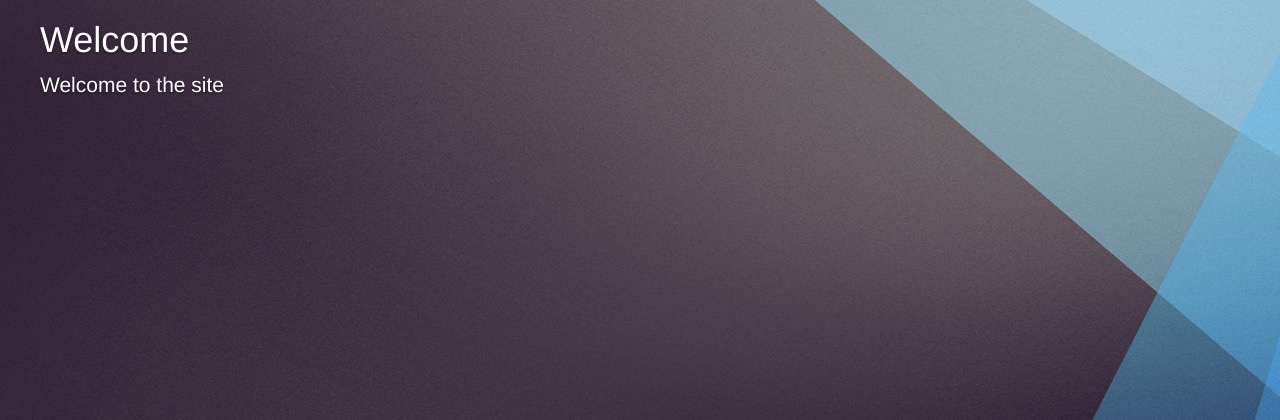
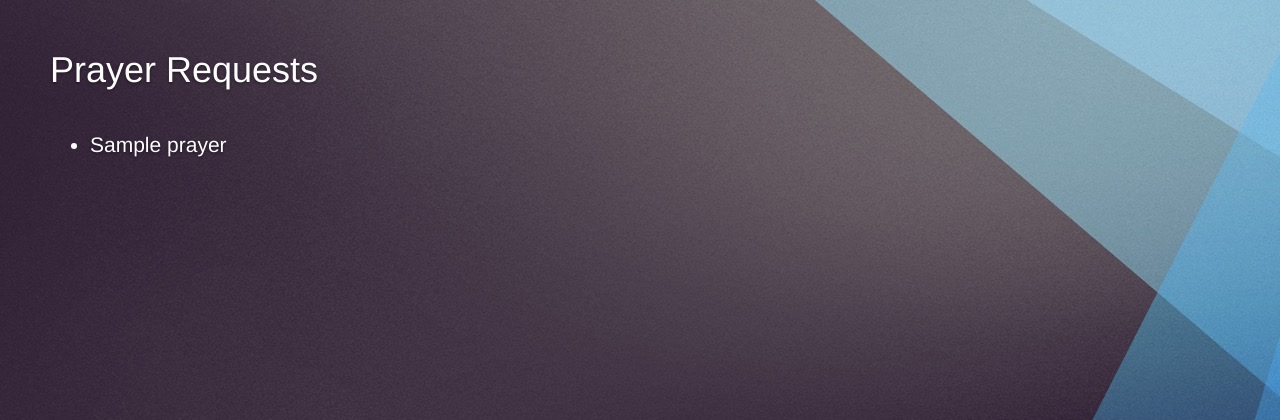
Before and after one commit to dellintosh/celebrate-praynow, a Symfony app: template app/app/Resources/views/index.html.twig in a window 1280 px wide. Shown: the top 420 px of the page. Run offline with Twig, Linux system fonts and the light colour scheme; the template is opened without the code that fills it: most values are stand-ins (such as "Sample title", 1, 10 or a date in 2020); some libraries are stand-ins or nearby versions.

Commit message:
Add unirest and iterator over prayers

```diff
--- a/app/app/Resources/views/base.html.twig
+++ b/app/app/Resources/views/base.html.twig
@@ -13,7 +13,7 @@
     <div class="site-wrapper">
         <div class="site-wrapper-inner">
             <div class="cover-container">
-                <div class="inner cover">
+                <div class="inner cover col-md-8">
 
                     {% block content %}{% endblock %}
 
--- a/app/app/Resources/views/index.html.twig
+++ b/app/app/Resources/views/index.html.twig
@@ -2,9 +2,12 @@
 
 {% block content %}
     <h1 class="cover-heading">
-        Welcome
+        Prayer Requests
     </h1>
-    <p class="lead">
-        Welcome to the site
-    </p>
+    <p>&nbsp;</p>
+    <ul class="lead">
+        {% for prayer in prayers %}
+            <li>{{prayer}}</li>
+        {% endfor %}
+    </ul>
 {% endblock %}
--- a/app/composer.json
+++ b/app/composer.json
@@ -21,7 +21,8 @@
         "symfony/polyfill-apcu": "^1.0",
         "sensio/distribution-bundle": "^5.0",
         "sensio/framework-extra-bundle": "^3.0.2",
-        "incenteev/composer-parameter-handler": "^2.0"
+        "incenteev/composer-parameter-handler": "^2.0",
+        "mashape/unirest-php": "3.*"
     },
     "require-dev": {
         "sensio/generator-bundle": "^3.0",
--- a/app/web/css/main.css
+++ b/app/web/css/main.css
@@ -32,6 +32,9 @@ body {
   color: #fff;
   text-shadow: 0 1px 3px rgba(0,0,0,.5);
 }
+li {
+    margin-bottom: 20px;
+}
 
 /* Extra markup and styles for table-esque horizontal centering */
 .site-wrapper {
@@ -56,9 +59,6 @@ body {
  * Cover
  */
 
-.cover {
-  padding: 0 20px;
-}
 .cover .btn-lg {
   padding: 10px 20px;
   font-weight: bold;
```
Also changed, not shown: app/src/AppBundle/Controller/DefaultController.php (+16 -1 lines).
